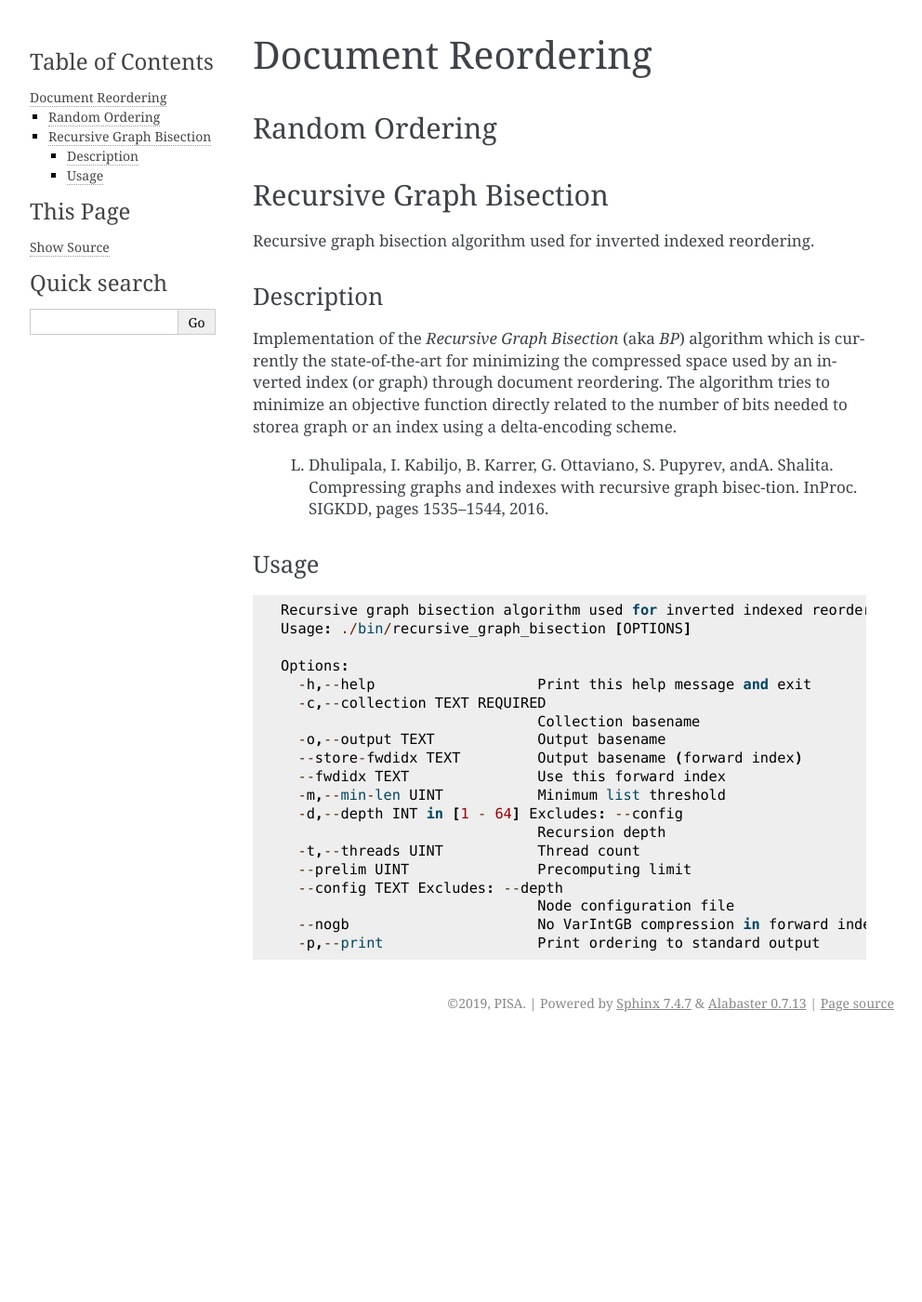
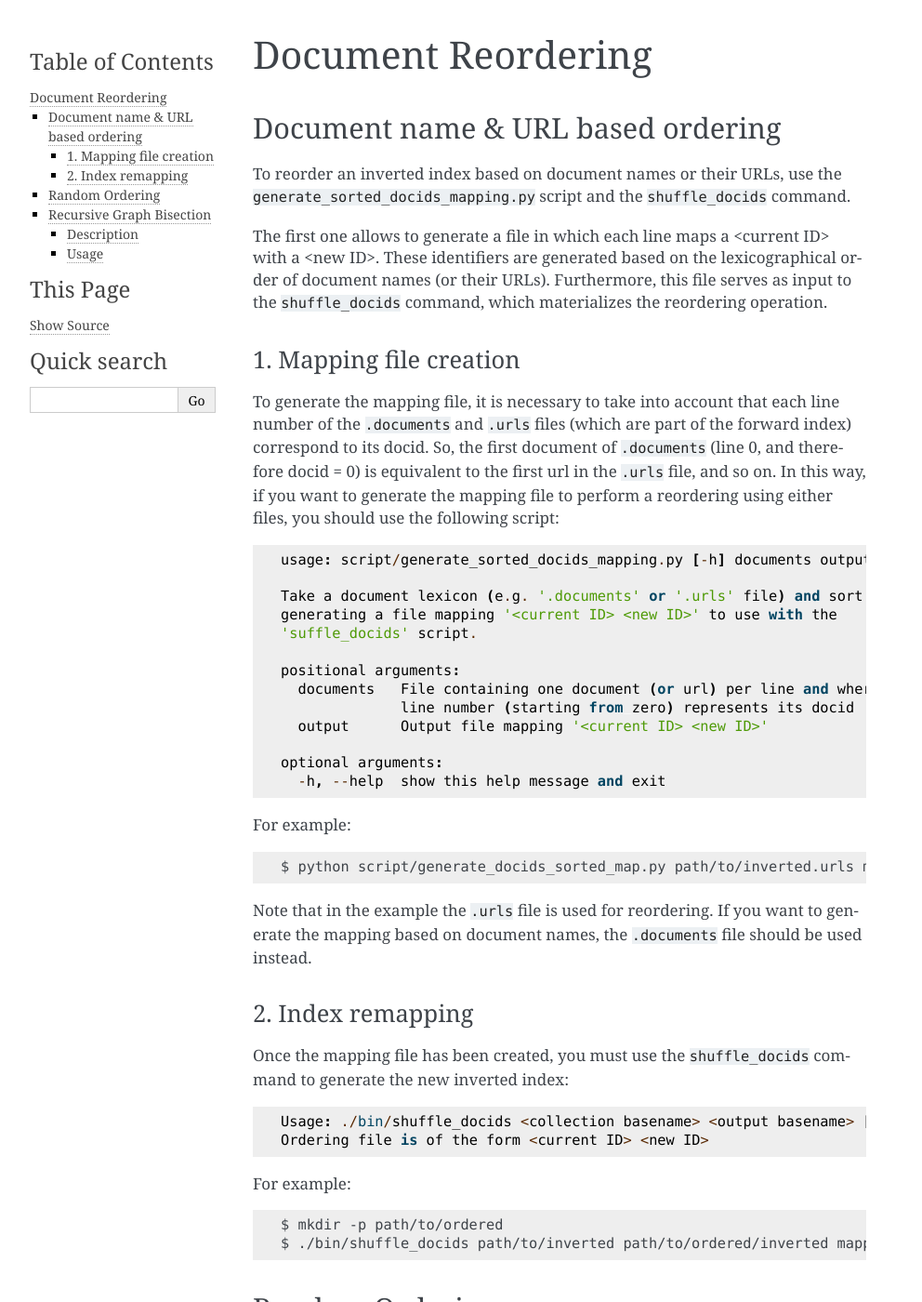
Before and after one commit to pisa-engine/pisa, a Sphinx documentation site: the page built from docs/source/document_reordering.md, in a window 1280 px wide and 1400 px high. Shown: the whole window at 93% size, without its empty margins (148-1140 px from the left). Built offline with Sphinx 7.4.7, drawn with Linux system fonts in a browser that asks for light colours; some of the changed text lies outside the part shown.

Commit message:
Update document_reordering.md

````diff
--- a/docs/source/document_reordering.md
+++ b/docs/source/document_reordering.md
@@ -1,9 +1,51 @@
 # Document Reordering
 
+## Document name & URL based ordering
+To reorder an inverted index based on document names or their URLs, use the `generate_sorted_docids_mapping.py` script and the `shuffle_docids` command.
+
+The first one allows to generate a file in which each line maps a \<current ID\> with a \<new ID\>. These identifiers are generated based on the lexicographical order of  document names (or their URLs). Furthermore, this file serves as input to the `shuffle_docids` command, which materializes the reordering operation.
+
+### 1. Mapping file creation
+To generate the mapping file, it is necessary to take into account that each line number of the `.documents` and `.urls` files (which are part of the forward index) correspond to its docid. So, the first document of `.documents` (line 0, and therefore docid = 0) is equivalent to the first url in the `.urls` file, and so on. In this way, if you want to generate the mapping file to perform a reordering using either files, you should use the following script:
+
+```
+usage: script/generate_sorted_docids_mapping.py [-h] documents output
+
+Take a document lexicon (e.g. '.documents' or '.urls' file) and sort it,
+generating a file mapping '<current ID> <new ID>' to use with the
+'suffle_docids' script.
+
+positional arguments:
+  documents   File containing one document (or url) per line and where each
+              line number (starting from zero) represents its docid
+  output      Output file mapping '<current ID> <new ID>'
+
+optional arguments:
+  -h, --help  show this help message and exit
+```
+
+For example:
+```
+$ python script/generate_docids_sorted_map.py path/to/inverted.urls mapping.txt
+```
+Note that in the example the `.urls` file is used for reordering. If you want to generate the mapping based on document names, the `.documents` file should be used instead.
+
+### 2. Index remapping
+Once the mapping file has been created, you must use the `shuffle_docids` command to generate the new inverted index:
+```
+Usage: ./bin/shuffle_docids <collection basename> <output basename> [ordering file]
+Ordering file is of the form <current ID> <new ID>
+```
+
+For example:
+```
+$ mkdir -p path/to/ordered
+$ ./bin/shuffle_docids path/to/inverted path/to/ordered/inverted mapping.txt
+```
 
 ## Random Ordering
 
-
+If you want to perfom a random ordering, use the `shuffle_docids` command (described in the previous section), but without specifying the `[ordering file]` option.
 
 ## Recursive Graph Bisection
 
````
